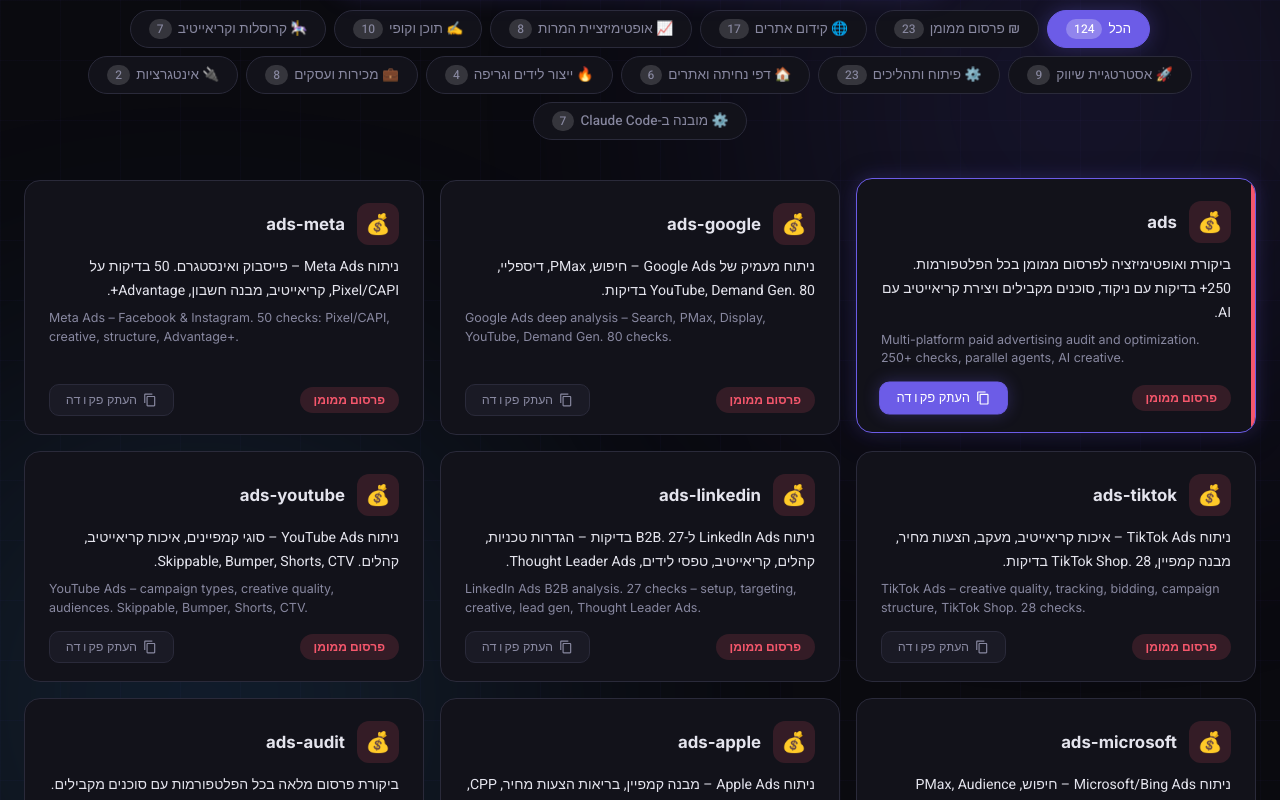
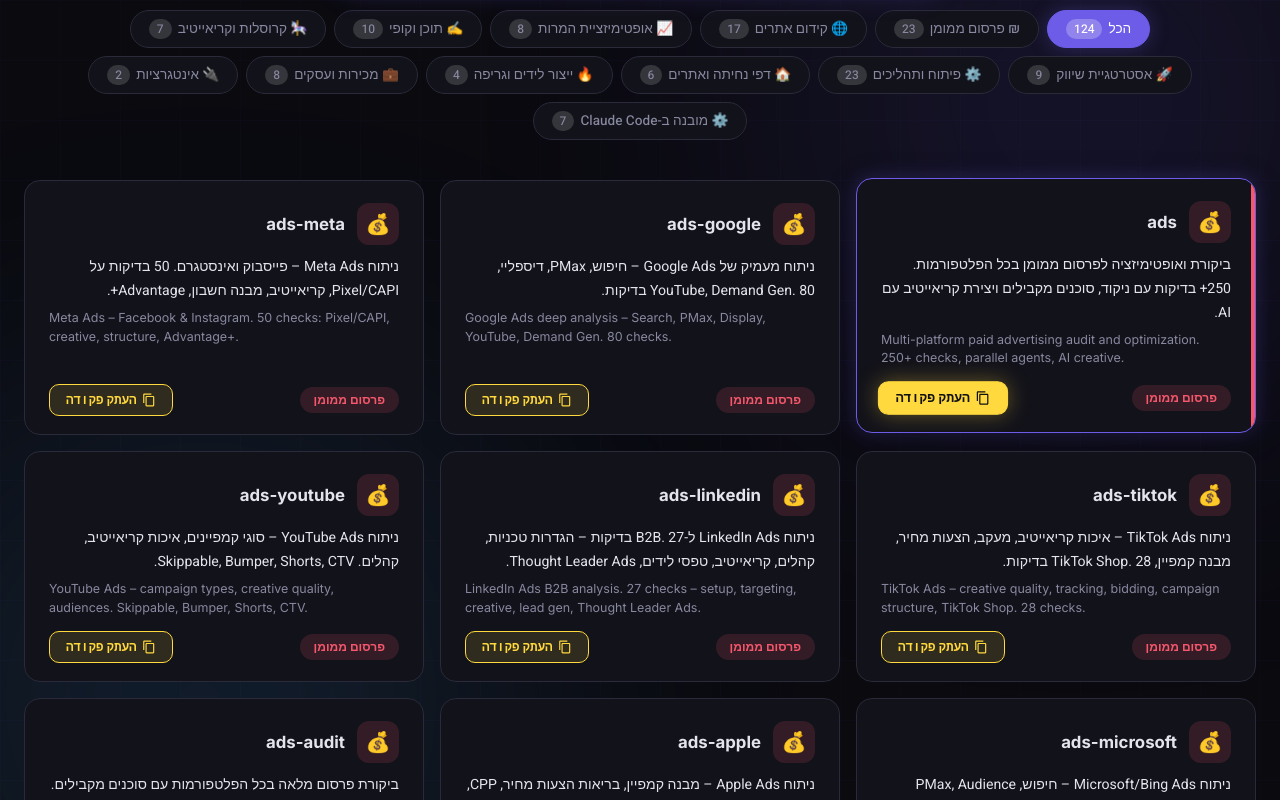
Before and after one commit to avivmalka123/skills-dashboard, a plain HTML site: page index.html in a window 1280 px wide. In both pictures the pointer is over the button 943 px from the left and 820 px from the top of the page. Shown: the part 420-1220 px from the top of the page. Drawn offline with Linux system fonts and the light colour scheme.

Commit message:
Change copy button to yellow style

```diff
--- a/index.html
+++ b/index.html
@@ -352,23 +352,24 @@
     gap: 6px;
     padding: 7px 16px;
     border-radius: 10px;
-    background: var(--surface2);
-    border: 1px solid var(--border);
-    color: var(--text-dim);
+    background: rgba(255, 217, 61, 0.12);
+    border: 1px solid var(--yellow);
+    color: var(--yellow);
     font-size: 0.78rem;
     font-family: 'Inter', 'SF Mono', monospace;
     cursor: pointer;
     transition: all 0.25s;
     white-space: nowrap;
     flex-shrink: 0;
+    font-weight: 600;
   }
 
   .copy-btn:hover {
-    background: var(--accent);
-    color: #fff;
-    border-color: var(--accent);
-    box-shadow: 0 0 16px var(--accent-glow);
-    transform: scale(1.03);
+    background: var(--yellow);
+    color: #111;
+    border-color: var(--yellow);
+    box-shadow: 0 0 20px rgba(255, 217, 61, 0.35);
+    transform: scale(1.05);
   }
 
   .copy-btn.copied {
```
